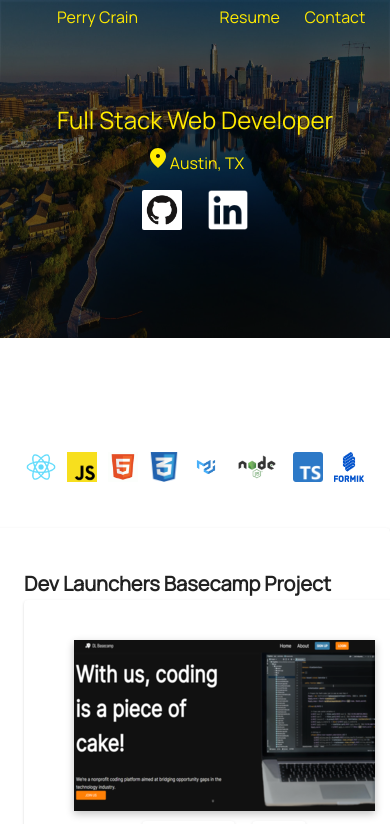
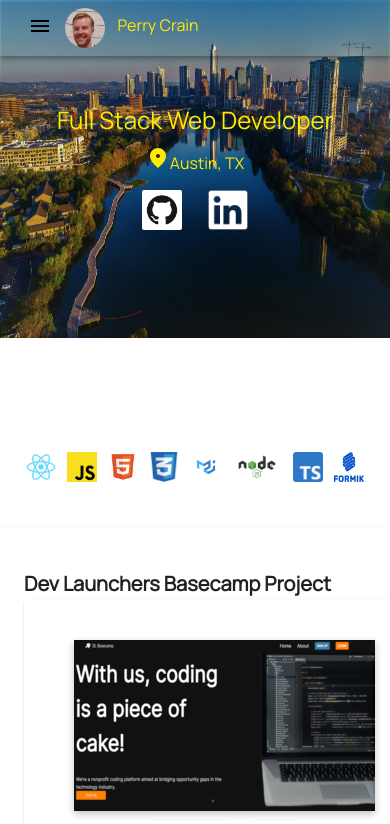
Before and after one commit to pcrain9/portfolio-website-v2, a React (Create React App) app: page / in a window 390 px wide. Shown: the top 824 px of the page. Built offline with nearby package versions, Linux system fonts and the light colour scheme.

Commit message:
adjusted header, added links as hamburger menu

```diff
--- /dev/null
+++ b/src/components/AboutMenu.js
@@ -0,0 +1,122 @@
+import React, { useState, useEffect, useRef } from "react";
+import ClickAwayListener from "@mui/material/ClickAwayListener";
+import Grow from "@mui/material/Grow";
+import Paper from "@mui/material/Paper";
+import Popper from "@mui/material/Popper";
+import MenuList from "@mui/material/MenuList";
+import MenuItem from "@mui/material/MenuItem";
+import MenuIcon from "@mui/icons-material/Menu";
+import Link from "@mui/material/Link";
+import { scroller } from "react-scroll";
+
+function AboutMenu() {
+  const [open, setOpen] = useState(false);
+  const anchorRef = useRef(null);
+
+  const handleToggle = () => {
+    setOpen((prevOpen) => !prevOpen);
+  };
+
+  const handleClose = (event) => {
+    if (anchorRef.current && anchorRef.current.contains(event.target)) {
+      return;
+    }
+
+    setOpen(false);
+  };
+
+  function handleListKeyDown(event) {
+    if (event.key === "Tab") {
+      event.preventDefault();
+      setOpen(false);
+    } else if (event.key === "Escape") {
+      setOpen(false);
+    }
+  }
+
+  const prevOpen = useRef(open);
+  useEffect(() => {
+    if (prevOpen.current === true && open === false) {
+      anchorRef.current.focus();
+    }
+
+    prevOpen.current = open;
+  }, [open]);
+
+  function scrollTo() {
+    scroller.scrollTo("projects", {
+      duration: 500,
+      delay: 0,
+      smooth: "easeInOutQuart",
+    });
+  }
+
+  return (
+    <div>
+      <MenuIcon
+        ref={anchorRef}
+        id="composition-button"
+        aria-controls={open ? "composition-menu" : undefined}
+        aria-expanded={open ? "true" : undefined}
+        aria-haspopup="true"
+        onClick={handleToggle}
+        sx={{ cursor: "pointer" }}
+      />
+      <Popper
+        open={open}
+        anchorEl={anchorRef.current}
+        role={undefined}
+        placement="bottom-start"
+        transition
+        disablePortal
+        style={{ zIndex: "5000" }}
+      >
+        {({ TransitionProps, placement }) => (
+          <Grow
+            {...TransitionProps}
+            style={{
+              transformOrigin:
+                placement === "bottom-start" ? "left top" : "left bottom",
+            }}
+            sx={{ zIndex: "5000" }}
+          >
+            <Paper>
+              <ClickAwayListener onClickAway={handleClose}>
+                <MenuList
+                  id="composition-menu"
+                  aria-labelledby="composition-button"
+                  onKeyDown={handleListKeyDown}
+                >
+                  <MenuItem onClick={handleClose}>
+                    <Link
+                      sx={{ color: "black" }}
+                      underline="none"
+                      href="https://drive.google.com/file/d/1QeEB7l3W1PkH7rD4P_b5yCDnXslZVBaT/view?usp=sharing"
+                    >
+                      Resume
+                    </Link>
+                  </MenuItem>
+                  <MenuItem onClick={handleClose}>
+                    <Link
+                      sx={{ color: "black" }}
+                      underline="none"
+                      href="mailto:pcrain9@gmail.com"
+                    >
+                      Contact
+                    </Link>
+                  </MenuItem>
+                  <MenuItem onClick={handleClose}>
+                    <Link sx={{ color: "black" }} underline="none" onClick={scrollTo}>Projects</Link>
+
+                  </MenuItem>
+                </MenuList>
+              </ClickAwayListener>
+            </Paper>
+          </Grow>
+        )}
+      </Popper>
+    </div>
+  );
+}
+
+export default AboutMenu;
--- a/src/components/Projects.js
+++ b/src/components/Projects.js
@@ -44,6 +44,7 @@ function Projects() {
               marginTop={2}
               padding={2}
               direction={matches ? "column" : "row"}
+              key={index}
             >
               <Grid item container xs={4} padding={3}>
                 <Grid item xs={12}>
@@ -92,9 +93,9 @@ function Projects() {
                     Frameworks and languages used
                   </Typography>
                   <List>
-                    {project.framesandlangs.map((frame) => {
+                    {project.framesandlangs.map((frame, index) => {
                       return (
-                        <ListItem component={Typography} paragraph>
+                        <ListItem key={index} component={Typography} paragraph>
                           <ListItemIcon>
                             <RadioButtonCheckedIcon fontSize="small" />
                           </ListItemIcon>
@@ -124,9 +125,9 @@ function Projects() {
                 <Grid item xs={12}>
                   <Typography variant="h6">Notable features:</Typography>
                   <List>
-                    {project.features.map((feature) => {
+                    {project.features.map((feature, index) => {
                       return (
-                        <ListItem component={Typography} paragraph>
+                        <ListItem key={index} component={Typography} paragraph>
                           <ListItemIcon>
                             <RadioButtonCheckedIcon fontSize="small" />
                           </ListItemIcon>
--- a/src/components/TopNav.js
+++ b/src/components/TopNav.js
@@ -1,13 +1,18 @@
 import React from "react";
 import Box from "@mui/material/Box";
 import Typography from "@mui/material/Typography";
-import Link from "@mui/material/Link";
 import useMediaQuery from "@mui/material/useMediaQuery";
+import AppBar from "@mui/material/AppBar";
+import Toolbar from "@mui/material/Toolbar";
+import Avatar from "@mui/material/Avatar";
 
 import FmdGoodIcon from "@mui/icons-material/FmdGood";
 import BackgroundPic from "../data/austin-dark.jpg";
 import Linkedin from "../data/linkedin.png";
 import Github from "../data/github.png";
+import pcAvatar from "../data/pc-photo.jpg";
+
+import AboutMenu from "./AboutMenu";
 
 function TopNav() {
   const matches = useMediaQuery("(max-width:1000px)");
@@ -32,53 +37,31 @@ function TopNav() {
         src={BackgroundPic}
         alt="null"
       />
-      <Box
-        sx={{
-          position: "absolute",
-          zIndex: "2002",
-          display: "flex",
-          justifyContent: "space-evenly",
-          width: "100%",
-          mt: "5px",
-          height: "10vh",
-        }}
+      <Box sx={{ flexGrow: 1 }}>
+        <AppBar
+          position="absolute"
+          sx={{ zIndex: "2010", backgroundColor: "transparent", mt: "0px" }}
         >
+          <Toolbar sx={{ width:matches ? "50%" : "20%", height:"50px", display:"flex", justifyContent:"space-evenly", alignItems:"center"}}>
+
+              <AboutMenu />
+              <Avatar alt="Perry Crain" src={pcAvatar} sx={{position:"relative", zIndex:"3000"}} />
             <Typography
               paragraph
               sx={{
                 color: "#ffea00",
-            width: "50%",
-            display: "flex",
-            justifyContent: "center",
+                mt:"10px"
               }}
             >
               Perry Crain
             </Typography>
-        <Box
-          sx={{ display: "flex", width: "50%", justifyContent: "space-evenly" }}
-        >
-          <Typography
-            paragraph
-            sx={{ color: "#ffea00" }}
-            component={Link}
-            underline="hover"
-            href="https://drive.google.com/file/d/1QeEB7l3W1PkH7rD4P_b5yCDnXslZVBaT/view?usp=sharing"
-          >
-            Resume
-          </Typography>
+          </Toolbar>
+        </AppBar>
+      </Box>
 
-          <Typography
-            paragraph
-            sx={{ color: "#ffea00" }}
-            component={Link}
-            underline="hover"
-            href="mailto:pcrain9@gmail.com"
 
-          >
-            Contact
-          </Typography>
-        </Box>
-      </Box>
+
+
       <Box
         sx={{
           position: "absolute",
@@ -88,7 +71,6 @@ function TopNav() {
           display: "flex",
           justifyContent: "center",
           alignItems: "center",
-          backgroundColor: "rgba(0, 0, 0, .5)",
           flexDirection: "column",
         }}
       >
@@ -107,7 +89,11 @@ function TopNav() {
           <FmdGoodIcon sx={{ color: "#ffea00", mb: "10px" }} /> Austin, TX
         </Typography>
         <Box
-          sx={{ display: "flex", width: matches ? "40%" : "20%", justifyContent: "space-evenly" }}
+          sx={{
+            display: "flex",
+            width: matches ? "40%" : "20%",
+            justifyContent: "space-evenly",
+          }}
         >
           <a href="https://www.github.com/pcrain9">
             <img
```
Also changed, not shown: src/data/pc-photo.jpg (added). Lines whose indentation alone changed are shown as unchanged.
